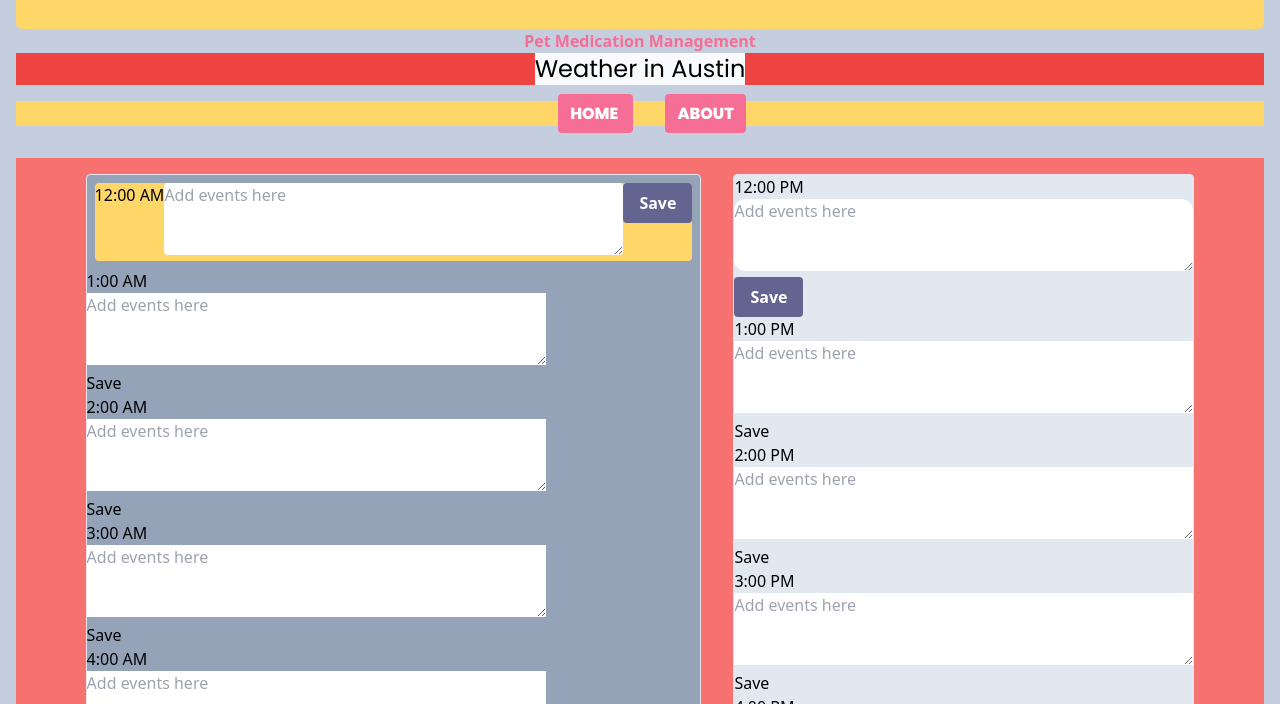
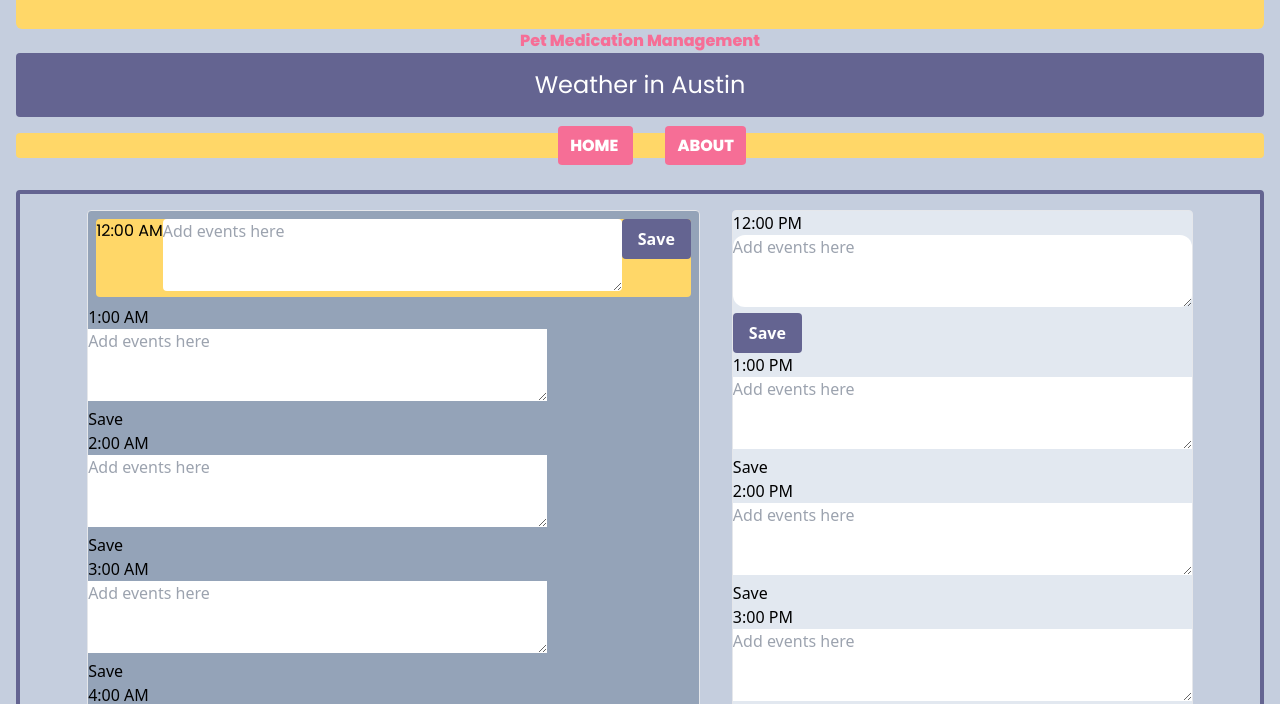
Before and after one commit to mrjakeschultz/project-mayhem, a plain HTML site: page index.html in a window 1280 px wide. Shown: the part 91-795 px from the top of the page. Drawn offline with nearby package versions, Linux system fonts and the light colour scheme; no server answers.

Commit message:
updated header, weather container, and  navigation  buttons. still looking on styling for the drug-name input and local storage container

```diff
--- a/index.html
+++ b/index.html
@@ -45,16 +45,15 @@
         <h1 class="font-poppins font-bold text-4xl" id="banner">PawSafe Health</h1>
       </div>
       <div>
-        <p class="text-pinkish font-bold w-70 text-center " id="slogan">
-          Pet Medication Management
-        </p>
+        <h4 class="font-poppins font-bold text-center text-pinkish">Pet Medication Management
+        </h4>
       </div>
 
       <!-- WEATHER CONTAINER ...................WEATHER CONTAINER .......................-->
 
-      <div class="flex justify-center bg-red-500" id="weatherDashboardContainer">
-        <div class=" bg-gray-50" id="weather">
-          <h2 class="font-poppins text-2xl">Weather in Austin</h2>
+      <div class="flex justify-center bg-blueish rounded" id="weatherDashboardContainer">
+        <div class="  mt-4 mb-4 " id="weather">
+          <h2 class="font-poppins text-white text-center text-2xl">Weather in Austin</h2>
         </div>
       </div>
     </header>
@@ -64,7 +63,7 @@
     <nav>
       <!-- NAVIGATION CONTAINER -->
 
-      <div class="bg-yellowish flex mt-4 justify-center" id="navContainer">
+      <div class="bg-yellowish flex mt-4 justify-center rounded" id="navContainer">
         <div class="md:ml-10 md:block md:space-x-8 md:pr-4" id="navBar">
           <a
             href="#"
@@ -81,10 +80,10 @@
       </div>
     </nav>
 
-    <main class="mt-8 bg-red-400 flex justify-center container">
+    <main class="mt-8 border-blueish border-4  flex justify-center rounded">
       <section class="bg-slate-400 m-4 mt-4 border rounded" id="amTimes">
-        <div class=" bg-yellowish  flex justify-center rounded row m-2 2 2 2">
-          <div class="time-block hour" id="1">12:00 AM</div>
+        <div class=" bg-yellowish  flex justify-center  rounded row m-2 2 2 2">
+          <div class="font-poppins time-block hour " id="1">12:00 AM</div>
           <div class="time-slot">
             <textarea
               class="rounded"
```
